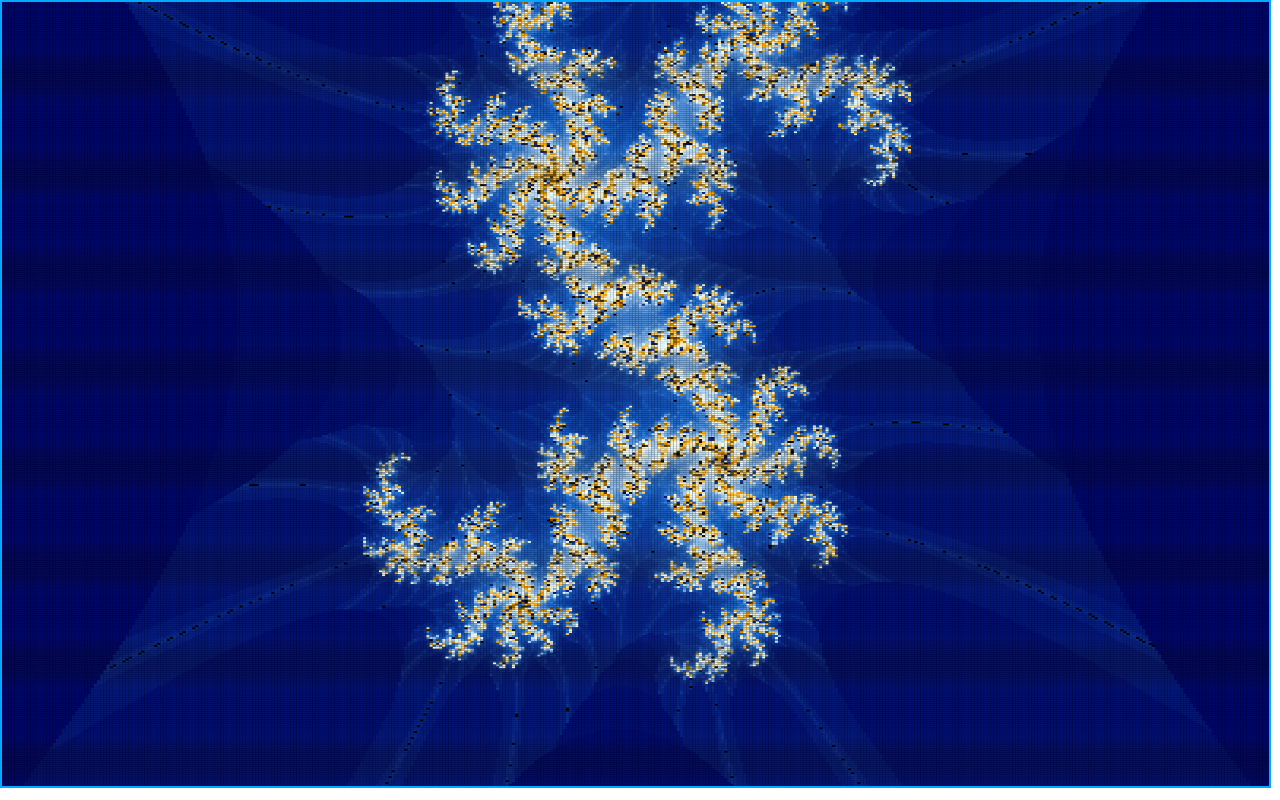
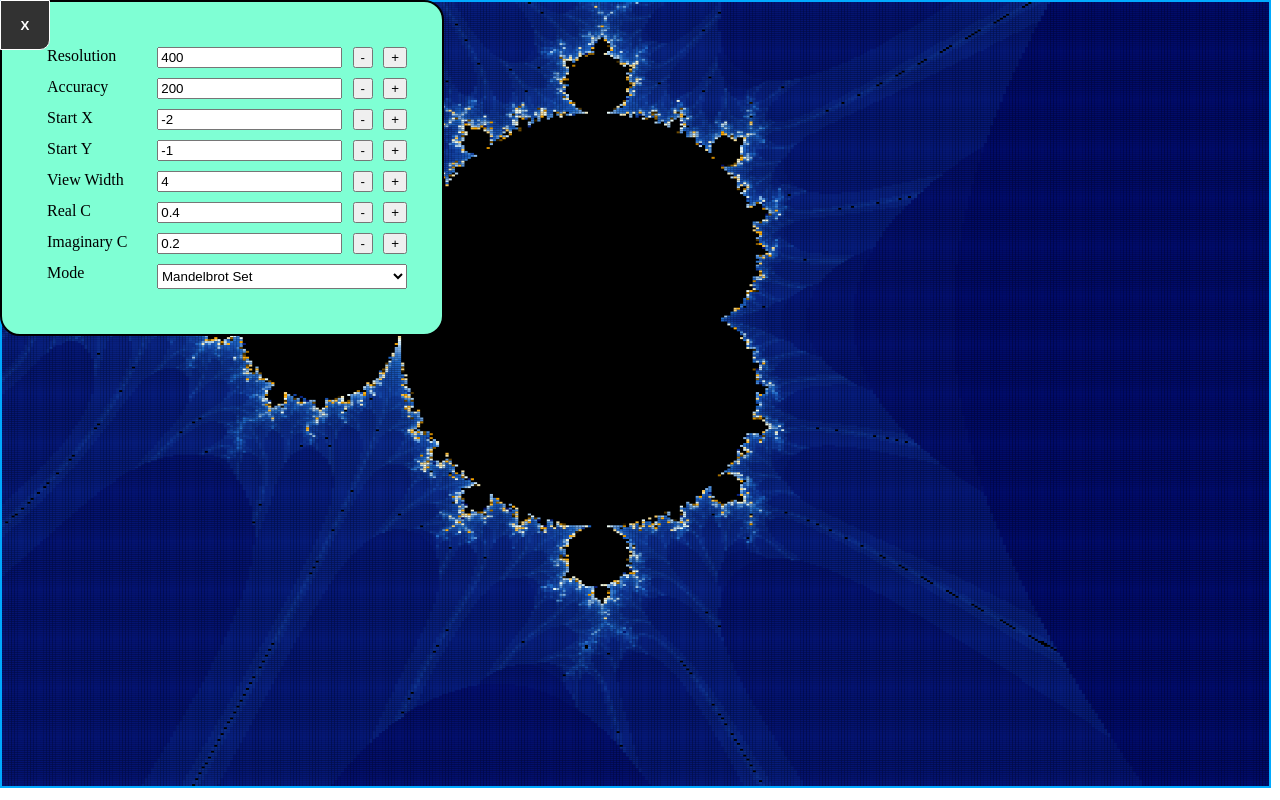
Before and after one commit to justinebanks/Mandelbrot, a plain HTML site: page index.html in a window 1280 px wide. Drawn offline with Linux system fonts and the light colour scheme.

Commit message:
Adds Menu at Top Left to Control Settings

```diff
--- a/index.html
+++ b/index.html
@@ -8,6 +8,63 @@
 </head>
 <body>
     <canvas></canvas>
+
+    <div class="controller">
+        <div>
+            <label for="resolution">Resolution</label>
+            <input type="number" id="resolution" value="400">
+            <button onclick="changeVar('resolution', -1)">-</button>
+            <button onclick="changeVar('resolution', 1)">+</button>
+        </div>
+        <div>
+            <label for="accuracy">Accuracy</label>
+            <input type="number" id="accuracy" value="200">
+            <button onclick="changeVar('accuracy', -1)">-</button>
+            <button onclick="changeVar('accuracy', 1)">+</button>
+        </div>
+        <div>
+            <label for="startx">Start X</label>
+            <input type="number" id="startx" value="-2">
+            <button onclick="changeVar('startx', -1)">-</button>
+            <button onclick="changeVar('startx', 1)">+</button>
+        </div>
+        <div>
+            <label for="starty">Start Y</label>
+            <input type="number" id="starty" value="-1">
+            <button onclick="changeVar('starty', -1)">-</button>
+            <button onclick="changeVar('starty', 1)">+</button>
+        </div>
+        <div>
+            <label for="viewwidth">View Width</label>
+            <input type="number" id="viewwidth" value="4">
+            <button onclick="changeVar('viewwidth', -1)">-</button>
+            <button onclick="changeVar('viewwidth', 1)">+</button>
+        </div>
+        <div>
+            <label for="realc">Real C</label>
+            <input type="number" id="realc" value="0.4">
+            <button onclick="changeVar('realc', -1)">-</button>
+            <button onclick="changeVar('realc', 1)">+</button>
+        </div>
+        <div>
+            <label for="imaginaryc">Imaginary C</label>
+            <input type="number" id="imaginaryc" value="0.2">
+            <button onclick="changeVar('imaginaryc', -1)">-</button>
+            <button onclick="changeVar('imaginaryc', 1)">+</button>
+        </div>
+        <div>
+            <label for="mode">Mode</label>
+            <select id="mode" onchange="document.dispatchEvent(new KeyboardEvent('keydown', {'key': 'Space'}))">
+                <option value="mandelbrot">Mandelbrot Set</option>
+                <option value="julia">Julia Set</option>
+            </select>
+
+        </div>
+    </div>
+
+    <button id="toggle-menu">X</button>
+
+
     <script src="main.js"></script>
 </body>
 </html>
--- a/main.js
+++ b/main.js
@@ -7,6 +7,33 @@ const ctx = canvas.getContext("2d");
 
 canvas.width = window.innerWidth*0.99;
 canvas.height = window.innerHeight*0.98;
+
+
+let qualityStep = 25;
+let moveStep = 0.2;
+let zoomStep = 1.25;
+let cStep = 0.025;
+
+let boxStart = { x: 0, y: 0 };
+let boxEnd = { x: 0, y: 0 };
+
+
+// HTML Inputs
+let controller = document.querySelector("div.controller")
+let toggleBtn = document.getElementById("toggle-menu");
+
+let resolution = document.getElementById("resolution");
+let accuracy = document.getElementById("accuracy");
+let startX = document.getElementById("startx");
+let startY = document.getElementById("starty");
+let viewWidth = document.getElementById("viewwidth");
+let cR = document.getElementById("realc");
+let cI = document.getElementById("imaginaryc");
+let mode = document.getElementById("mode");
+
+
+let endX = parseFloat(startX.value) + parseFloat(viewWidth.value);
+let endY = parseFloat(startY.value) + parseFloat(viewWidth.value)*(canvas.height/canvas.width);
 
 
 class ComplexNumber {
@@ -142,8 +169,7 @@ function runSimulation(resolution, accuracy, startX, endX, startY, endY, cR=0, c
 
         for (let x = startX; x < endX; x+=xStep) {
             let num = new ComplexNumber(x, y);
-            //let orbit = inMandelbrotSet(num, accuracy);
-            let orbit = inJuliaSet(num, new ComplexNumber(cR, cI), accuracy);
+            let orbit = mode.value == "mandelbrot" ? inMandelbrotSet(num, accuracy) : inJuliaSet(num, new ComplexNumber(cR, cI), accuracy);
 
             if (orbit != -1) {
                 row.push({num, orbit});
@@ -173,28 +199,8 @@ function plotData(data, gradient) {
 }
 
 
-
-
-let startX = -2;
-let startY = -1;
-let viewWidth = 4;
-let resolution = 400;
-let accuracy = 200;
-
-let cR = 0.4;
-let cI = 0.2;
-
-let endX = startX + viewWidth
-let endY = startY + viewWidth*(canvas.height/canvas.width)
-
-
-let qualityStep = 5;
-let moveStep = 0.2;
-let zoomStep = 1.25;
-let cStep = 0.1;
-
-
-let gradient = new LinearGradient([
+// Code for Different Gradient Presets
+let defaultGradient = new LinearGradient([
     new Color(  0,   7, 100),
     new Color( 32, 107, 203),
     new Color(237, 255, 255),
@@ -202,17 +208,61 @@ let gradient = new LinearGradient([
     new Color(  0,   2,   0)
 ]);
 
+let grayscaleGradient = new LinearGradient([
+    new Color(0, 0, 0),
+    new Color(255, 255, 255)
+])
 
-let boxStart = { x: 0, y: 0 };
-let boxEnd = { x: 0, y: 0 };
+let gradient = defaultGradient;
 
-document.addEventListener("mousedown", (e) => {
+
+
+
+
+// Onclick Event Listener for All the +/i Buttons
+function changeVar(id, sign) {
+    if (id == "startx" || id == "starty") {
+        let startN = document.getElementById(id)
+        startN.value = parseFloat(startN.value) + parseFloat(viewWidth.value)*moveStep*sign;
+    }
+
+    if (id == "resolution" || id == "accuracy") {
+        let quality = document.getElementById(id)
+        quality.value = parseFloat(quality.value) + qualityStep*sign;
+    }
+
+    if (id == "realc" || id == "imaginaryc") {
+        let cX = document.getElementById(id);
+        cX.value = parseFloat(cX.value) + cStep*sign;
+    }
+
+    if (id == "viewwidth") {
+        let zoom = document.getElementById(id);
+        zoom.value = sign == 1 ? parseFloat(zoom.value) * zoomStep : parseFloat(zoom.value) / zoomStep;
+    }
+
+    document.dispatchEvent(new KeyboardEvent('keydown', {'key': 'Space'}));
+}
+
+
+toggleBtn.addEventListener("click", () => {
+    if (controller.style.display == "none") {
+        controller.style.display = "block";
+    }
+    else {
+        controller.style.display = "none"
+    }
+})
+
+
+canvas.addEventListener("mousedown", (e) => {
     boxStart.x = e.offsetX;
     boxStart.y = e.offsetY;
     console.log("Down");
 })
 
-document.addEventListener("mouseup", (e) => {
+
+canvas.addEventListener("mouseup", (e) => {
     console.log("Up");
     boxEnd.x = e.offsetX;
     boxEnd.y = e.offsetY;
@@ -224,87 +274,53 @@ document.addEventListener("mouseup", (e) => {
 })
 
 
+let previousState = [startX.value, startY.value, viewWidth.value];
+
 
 document.addEventListener("keydown", e => {
     if (e.key == "Enter") {
+        previousState = [startX.value, startY.value, viewWidth.value];
+
         let start = {
-            x: boxStart.x / (canvas.width/Math.abs(endX-startX)) + startX,
-            y: boxStart.y / (canvas.height/Math.abs(endY-startY)) + startY
+            x: boxStart.x / (canvas.width/Math.abs(endX-parseFloat(startX.value))) + parseFloat(startX.value),
+            y: boxStart.y / (canvas.height/Math.abs(endY-parseFloat(startY.value))) + parseFloat(startY.value)
         };
 
         let end = {
-            x: boxEnd.x / (canvas.width/Math.abs(endX-startX)) + startX,
+            x: boxEnd.x / (canvas.width/Math.abs(endX-parseFloat(startX.value))) + parseFloat(startX.value),
             y: 0
         };
 
         end.y = start.y + (end.x-start.x)*(canvas.height/canvas.width);
 
+        if (boxEnd.x-boxStart.x > 0) {
+
+            startX.value = start.x;
+            startY.value = start.y;
+            viewWidth.value = (end.x-start.x);
+        }
+
         boxStart = { x: 0, y: 0 };
         boxEnd = { x: 0, y: 0 };
+    }
 
-        startX = start.x;
-        startY = start.y;
-        viewWidth = (end.x-start.x);
+    // Rewind
+    if (e.key == "z") {
+        startX.value = previousState[0];
+        startY.value = previousState[1];
+        viewWidth.value = previousState[2];
     }
 
 
-
-    switch (e.key) {
-        case "ArrowLeft":
-            startX -= viewWidth*moveStep;
-            break;
-        case "ArrowRight":
-            startX += viewWidth*moveStep;
-            break;
-        case "ArrowUp":
-            startY -= viewWidth*moveStep;
-            break;
-        case "ArrowDown":
-            startY += viewWidth*moveStep;
-            break;
-        case "a":
-            viewWidth *= zoomStep;
-            break;
-        case "d":
-            viewWidth /= zoomStep;
-            break;
-        case "s":
-            if (resolution < qualityStep) break;
-            resolution -= qualityStep;
-            break;
-        case "w":
-            resolution += qualityStep;
-            break;
-        case "q":
-            if (accuracy < qualityStep) break;
-            accuracy -= qualityStep;
-            break;
-        case "e":
-            accuracy += qualityStep;
-            break;
-        case "i":
-            cI += cStep;
-            break;
-        case "k":
-            cI -= cStep;
-            break;
-        case "j":
-            cR -= cStep;
-            break;
-        case "l":
-            cR += cStep;
-            break;
-    }
-
-    endX = startX + viewWidth
-    endY = startY + viewWidth*(canvas.height/canvas.width)
-
+    if (e.key == "Enter" || e.key == "Space" || e.key == "z")
+    endX = parseFloat(startX.value) + parseFloat(viewWidth.value)
+    endY = parseFloat(startY.value) + parseFloat(viewWidth.value)*(canvas.height/canvas.width)
 
 
     ctx.clearRect(0, 0, canvas.width, canvas.height);
 
     let start = Date.now();
-    let data = runSimulation(resolution, accuracy, startX, endX, startY, endY, cR, cI);
+    let data = runSimulation(parseFloat(resolution.value), parseFloat(accuracy.value), parseFloat(startX.value), endX, parseFloat(startY.value), endY, parseFloat(cR.value), parseFloat(cI.value));
     let elapsedEval = Date.now()-start;
 
     start = Date.now();
@@ -312,8 +328,9 @@ document.addEventListener("keydown", e => {
     let elapsedRender = Date.now()-start;
 
     console.log("Evaluation Took " + elapsedEval + " Milliseconds, Rendering Took " + elapsedRender + " Milliseconds");
+
 })
 
 
-let data = runSimulation(resolution, accuracy, startX, endX, startY, endY, cR, cI);
+let data = runSimulation(parseFloat(resolution.value), parseFloat(accuracy.value), parseFloat(startX.value), endX, parseFloat(startY.value), endY, parseFloat(cR.value), parseFloat(cI.value));
 plotData(data, gradient);
--- a/style.css
+++ b/style.css
@@ -8,3 +8,49 @@ canvas {
     border: 2px solid hsl(200, 100%, 50%);
     background-color: black;
 }
+
+
+.controller {
+    position: absolute;
+    top: 0px;
+    left: 0px;
+    background-color: aquamarine;
+    padding: 40px;
+    border-radius: 20px;
+    border: 2px solid black;
+    display: block;
+}
+
+.controller > div {
+    width: 100%;
+    /* border: 2px solid red; */
+    display: flex;
+    justify-content: space-between;
+    padding: 5px;
+}
+
+label {
+    width: 100px;
+}
+
+select {
+    width: 250px;
+    height: 25px;
+}
+
+#toggle-menu {
+    position: absolute;
+    top: 0px;
+    left: 0px;
+    width: 50px;
+    height: 50px;
+    background-color: black;
+    color: white;
+    font-weight: bolder;
+    border-bottom-right-radius: 10px;
+    border: 1px solid white;
+}
+
+#toggle-menu:hover {
+    background-color: rgb(50, 50, 50);
+}
```
